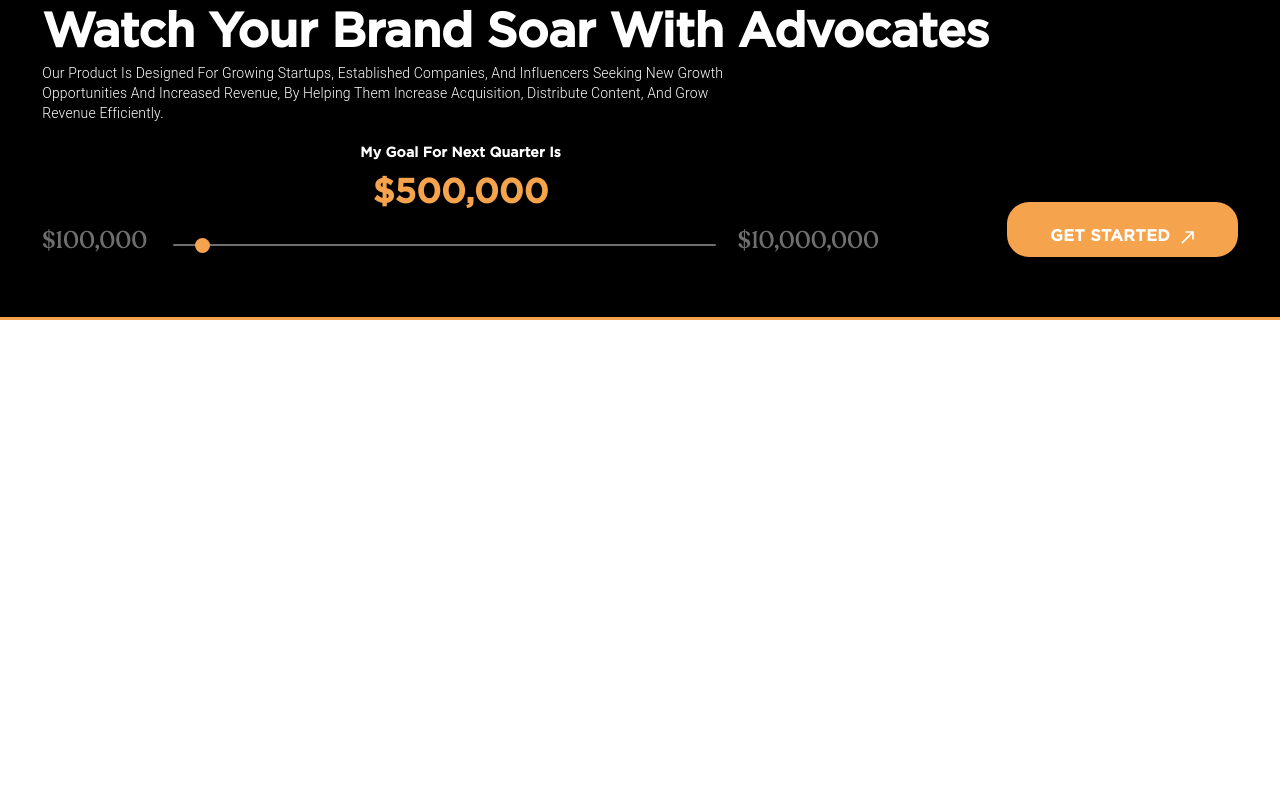
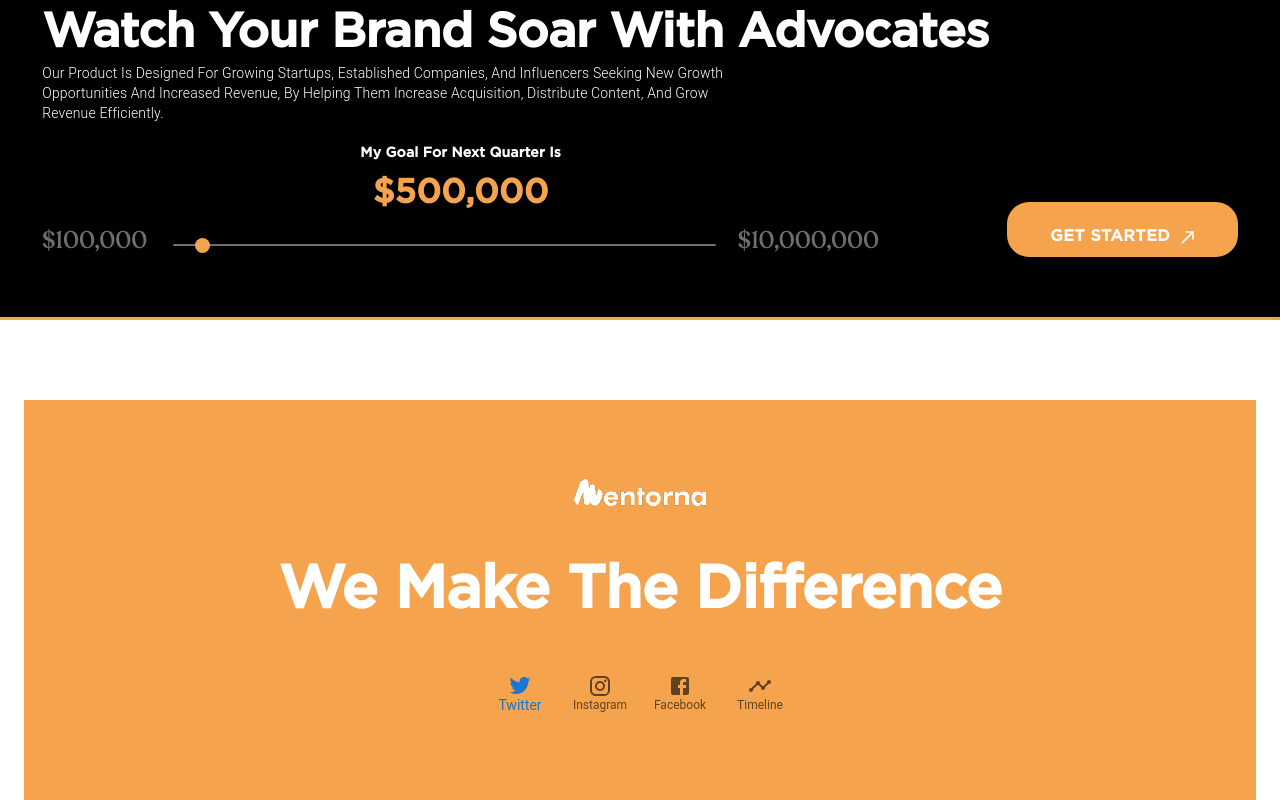
Before and after one commit to AmjadShakhshir/mentora, a React (Create React App) app in the folder mentora_react/: page / in a window 1280 px wide. Shown: the part 4665-5465 px from the top of the page. Before the commit the page ends 5065 px from the top, so only its background shows below. Built offline with nearby package versions, Linux system fonts and the light colour scheme.

Commit message:
add footer

```diff
--- a/mentora_react/src/App.js
+++ b/mentora_react/src/App.js
@@ -1,7 +1,7 @@
 import { BrowserRouter } from 'react-router-dom';
 import './App.css';
 import './fonts/fonts.css'
-import { Header, Marketing, Features, Community, Niche, Testimonials, CaseStudies,  } from './containers';
+import { Header, Marketing, Features, Community, Niche, Testimonials, CaseStudies, Footer,  } from './containers';
 import { Container, createTheme, ThemeProvider, CssBaseline } from '@mui/material';
 
 function App() {
@@ -26,6 +26,7 @@ function App() {
           <Niche />
           <Testimonials />
           <CaseStudies />
+          <Footer />
         </Container>
       </ThemeProvider>
     </BrowserRouter>
--- a/mentora_react/src/containers/CaseStudies/BudgetSlider.js
+++ b/mentora_react/src/containers/CaseStudies/BudgetSlider.js
@@ -41,7 +41,7 @@ function BudgetSlider() {
             type="range"
             min="100000"
             max="10000000"
-            step="1000"
+            step="100"
             value={budget}
             onChange={handleBudgetChange}
             id="budget-slider"
--- /dev/null
+++ b/mentora_react/src/containers/Footer.js
@@ -0,0 +1,47 @@
+import { Box, BottomNavigation, BottomNavigationAction, Typography } from '@mui/material';
+import React, { useState } from "react";
+import { images } from '../constants';
+
+import TwitterIcon from '@mui/icons-material/Twitter';
+import InstagramIcon from '@mui/icons-material/Instagram';
+import FacebookIcon from '@mui/icons-material/Facebook';
+import TimelineIcon from '@mui/icons-material/Timeline';
+
+const Footer = () => {
+    const [value, setValue] = useState(0);
+
+    const CustomBottomNavigation = (props) => {
+        return (<BottomNavigation
+            sx={{
+                bgcolor: '#f5a34c',
+            }}
+            showLabels
+            value={value}
+            onChange={(event, newValue) => {
+                setValue(newValue);
+            }}
+        >
+            {props.children}
+        </BottomNavigation>
+        );
+    }
+  return (
+    <Box width={'100%'} height={'400px'} bgcolor={'#f5a34c'} component={'footer'}
+    display={'grid'} sx={{ placeItems: 'center'}} padding={'60px'}>
+        <img src={images.logoLight} alt="logo" />
+        <Typography paddingTop={'10px'} variant='h2' color={'white'} fontWeight={700} fontFamily={'Gotham'}>We Make The Difference</Typography>
+        <CustomBottomNavigation>
+                <BottomNavigationAction label="Twitter"
+                    icon={<TwitterIcon />} />
+                <BottomNavigationAction label="Instagram"
+                    icon={<InstagramIcon />} />
+                <BottomNavigationAction label="Facebook"
+                    icon={<FacebookIcon />} />
+                <BottomNavigationAction label="Timeline"
+                    icon={<TimelineIcon />} />
+            </CustomBottomNavigation>
+    </Box>
+  )
+}
+
+export default Footer
--- a/mentora_react/src/containers/index.js
+++ b/mentora_react/src/containers/index.js
@@ -5,3 +5,4 @@ export { default as Community } from './Community';
 export { default as Niche } from './Niche';
 export { default as Testimonials } from './Testimonials/Testimonials';
 export { default as CaseStudies } from './CaseStudies/CaseStudies';
+export { default as Footer } from './Footer';
```
